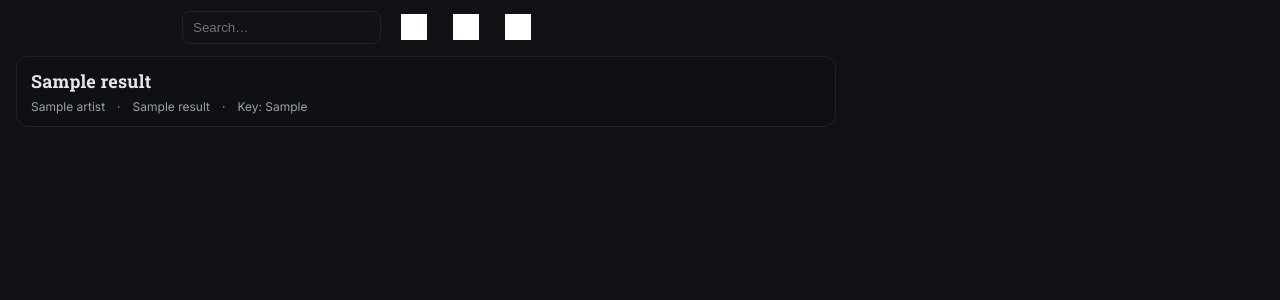
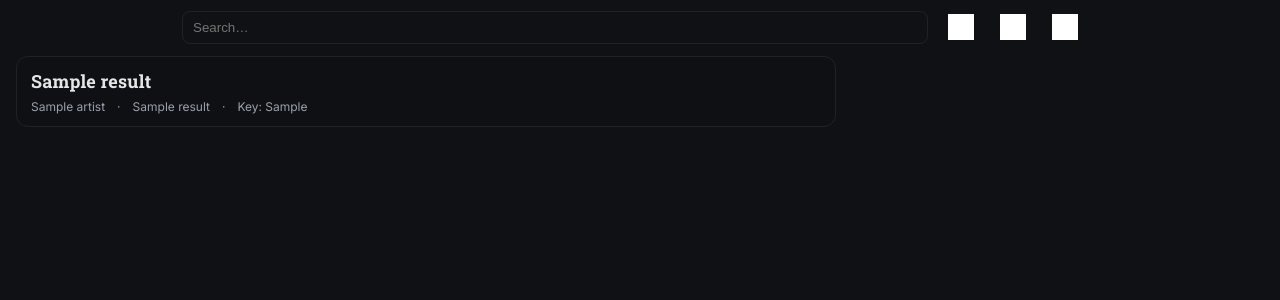
Before and after one commit to ryzhakar/lyrics-app, a FastAPI app: template app/templates/search.html in a window 1280 px wide. Shown: the top 300 px of the page. Run offline with FastAPI, Linux system fonts and the light colour scheme; the template is opened without the code that fills it: most values are stand-ins (such as "Sample title", 1, 10 or a date in 2020); parts of the project's set-up code (start-up, migrations or seed data) failed here and were passed over; grey boxes are pictures that could not be loaded.

Commit message:
feat(search): show streaming icons on results\n\nfix(ui): navbar grid reflow; chords toggle icon URL; remove nav brand text display

```diff
--- a/app/templates/base.html
+++ b/app/templates/base.html
@@ -66,7 +66,7 @@
           const base = 'https://cdn.jsdelivr.net/npm/@tabler/icons@3.11.0/icons/';
           const themeSet = (document.body.classList.contains('dark') || darkOn) ? 'filled' : 'outline';
           document.getElementById('theme-icon').src = darkOn ? `${base}outline/sun.svg` : `${base}outline/moon.svg`;
-          document.getElementById('chords-icon').src = chordsOn ? `${base}eyeglass.svg` : `${base}eyeglass-off.svg`;
+          document.getElementById('chords-icon').src = chordsOn ? `${base}outline/eyeglass.svg` : `${base}outline/eyeglass-off.svg`;
         }
         refreshIcons();
         document.getElementById('theme-toggle').addEventListener('click', function(){
--- a/app/templates/search.html
+++ b/app/templates/search.html
@@ -8,6 +8,8 @@
           {% if s.artist %}<span class="meta-item artist">{{ s.artist }}</span>{% endif %}
           {% if s.original_title %}<span class="dot"></span><span class="meta-item original">{{ s.original_title }}</span>{% endif %}
           {% if s.default_key %}<span class="dot"></span><span class="meta-item key">Key: {{ s.default_key }}</span>{% endif %}
+          {% if s.youtube_url %}<span class="dot"></span><span class="icon-link youtube" aria-hidden="true"></span>{% endif %}
+          {% if s.songlink_url %}<span class="icon-link spotify" aria-hidden="true"></span>{% endif %}
         </div>
       </a>
     {% endfor %}
--- a/static/css/base.css
+++ b/static/css/base.css
@@ -36,7 +36,7 @@
 main.container { max-width: 820px; padding: var(--topbar-gap) 16px 64px; }
 .topbar { position: fixed; top: 0; left: 0; right: 0; z-index: 100; background: var(--bg); transform: translateY(0); transition: transform .18s ease; }
 .topbar.hide { transform: translateY(calc(-1 * var(--topbar-h))); }
-.topbar-row { display: grid; grid-template-columns: auto 1fr auto; align-items: center; gap: 12px; max-width: 940px; margin: 0 auto; padding: calc(6px + env(safe-area-inset-top)) 12px 10px; box-sizing: border-box; height: var(--topbar-h); }
+.topbar-row { display: grid; grid-template-columns: 1fr auto auto; align-items: center; gap: 12px; max-width: 940px; margin: 0 auto; padding: calc(6px + env(safe-area-inset-top)) 12px 10px; box-sizing: border-box; height: var(--topbar-h); }
 .brand { display: none; }
 .search { min-width: 0; }
 .search input { width: 100%; max-width: none; padding: 8px 10px; border-radius: 8px; border: 1px solid var(--separator); background: transparent; color: var(--fg); }
```
